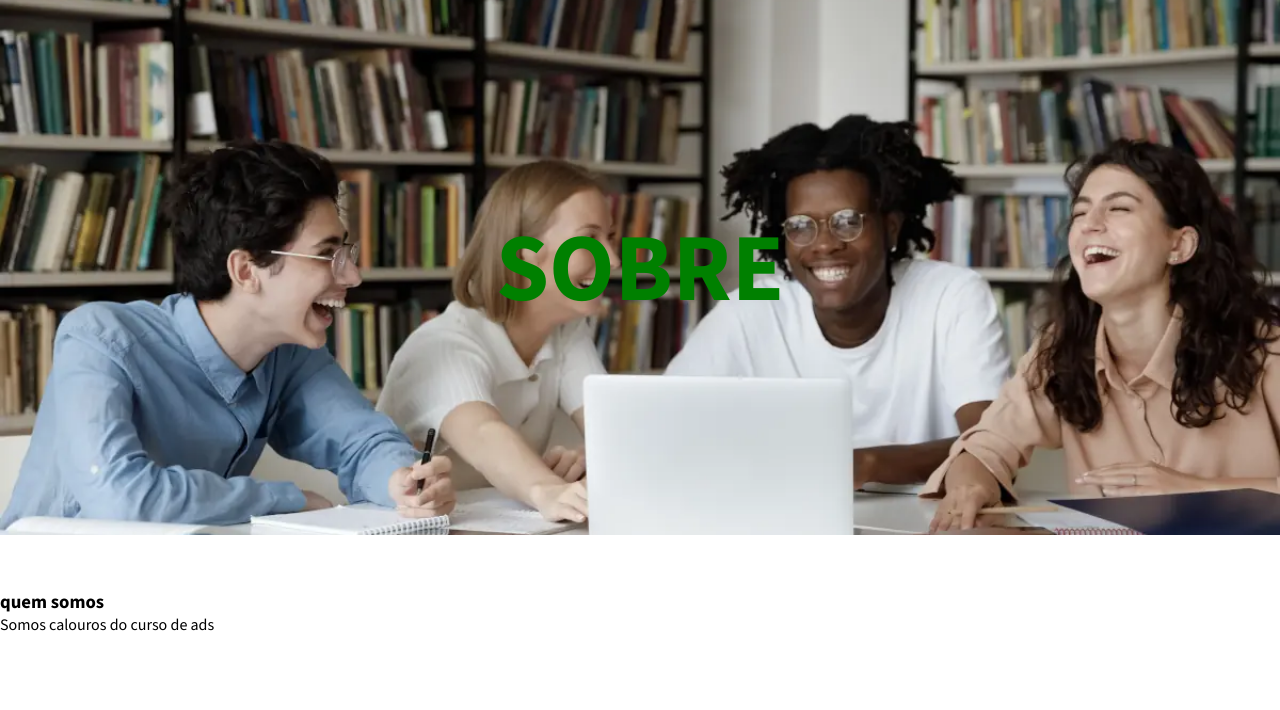
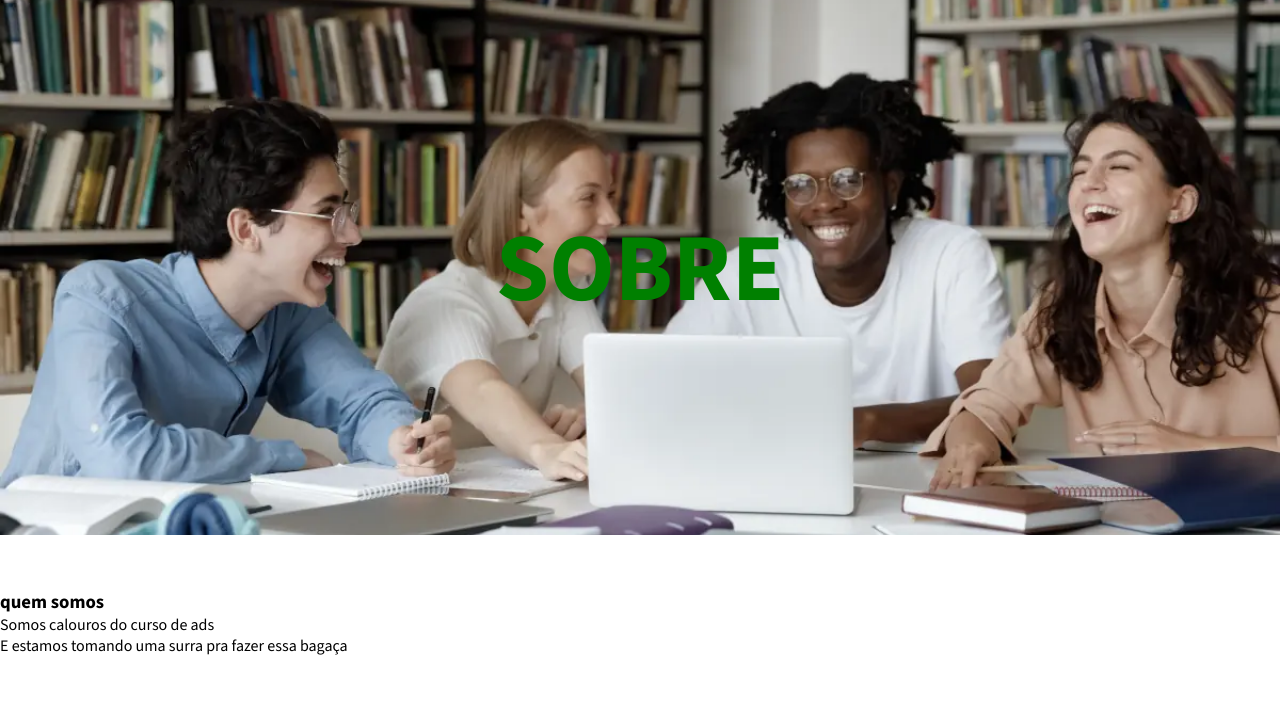
Before and after one commit to HenzoThomaz/projeco-do-boi, a Flask app: template templates/sobre.html in a window 1280 px wide. Shown: the part 91-801 px from the top of the page. Before the commit the page ends 722 px from the top, so only its background shows below. Run offline with Flask 3, Linux system fonts and the light colour scheme; the template is opened without the code that fills it, so the values that code supplies are empty.

Commit message:
mais um paragrafo adicionado

```diff
--- a/templates/sobre.html
+++ b/templates/sobre.html
@@ -30,7 +30,7 @@
     <section class="Quem-somos">
         <h3>quem somos</h3>
         <p>Somos calouros do curso de ads</p>
-
+        <p>E estamos tomando uma surra pra fazer essa bagaça</p>
     </section>
 
 
```
